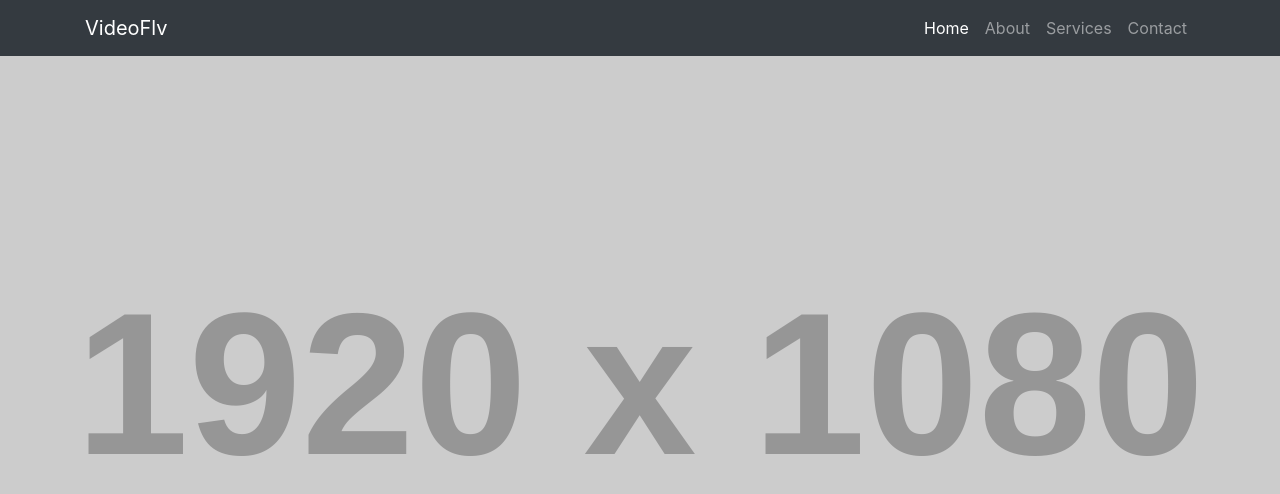
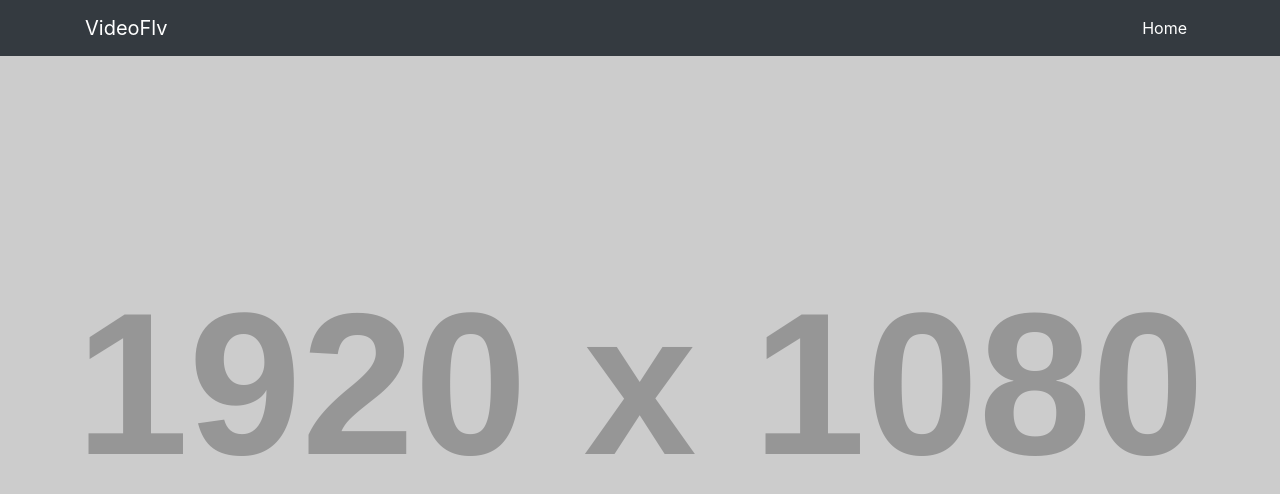
Before and after one commit to Parenomico/VideoFlv, a website: page index.html in a window 1280 px wide. Drawn offline with Linux system fonts and the light colour scheme; placeholder pictures from the web are drawn by us.

Commit message:
Update index.html

```diff
--- a/index.html
+++ b/index.html
@@ -5,8 +5,6 @@
 
     <meta charset="utf-8">
     <meta name="viewport" content="width=device-width, initial-scale=1, shrink-to-fit=no">
-    <meta name="lelxd" content="">
-    <meta name="author" content="">
 
     <title>Full - Start Bootstrap Template</title>
 
@@ -33,16 +31,6 @@
               <a class="nav-link" href="#">Home
                 <span class="sr-only">(current)</span>
               </a>
-            </li>
-            <li class="nav-item">
-              <a class="nav-link" href="#">About</a>
-            </li>
-            <li class="nav-item">
-              <a class="nav-link" href="#">Services</a>
-            </li>
-            <li class="nav-item">
-              <a class="nav-link" href="#">Contact</a>
-            </li>
           </ul>
         </div>
       </div>
```
